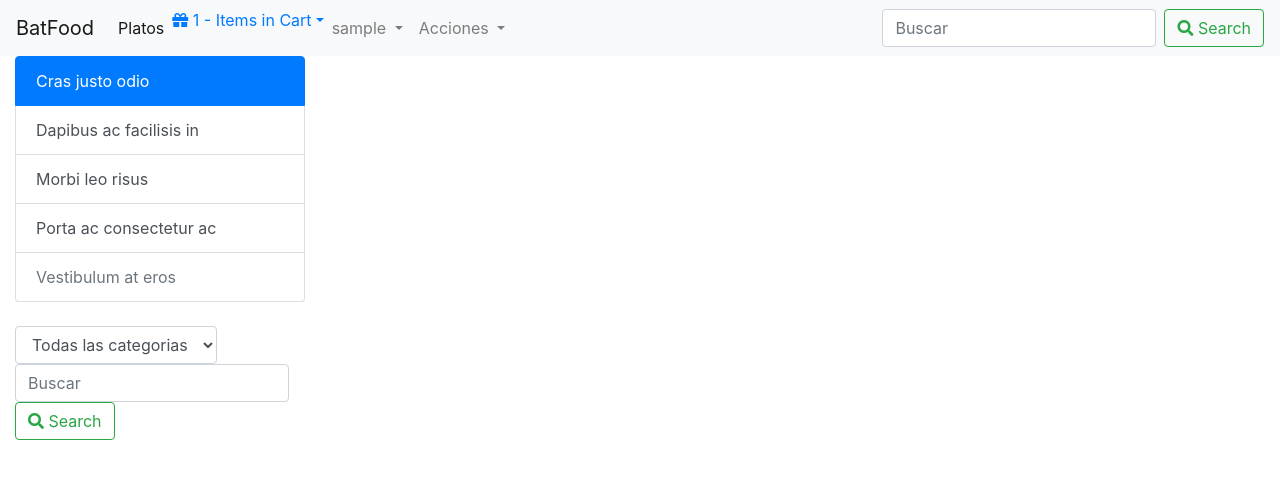
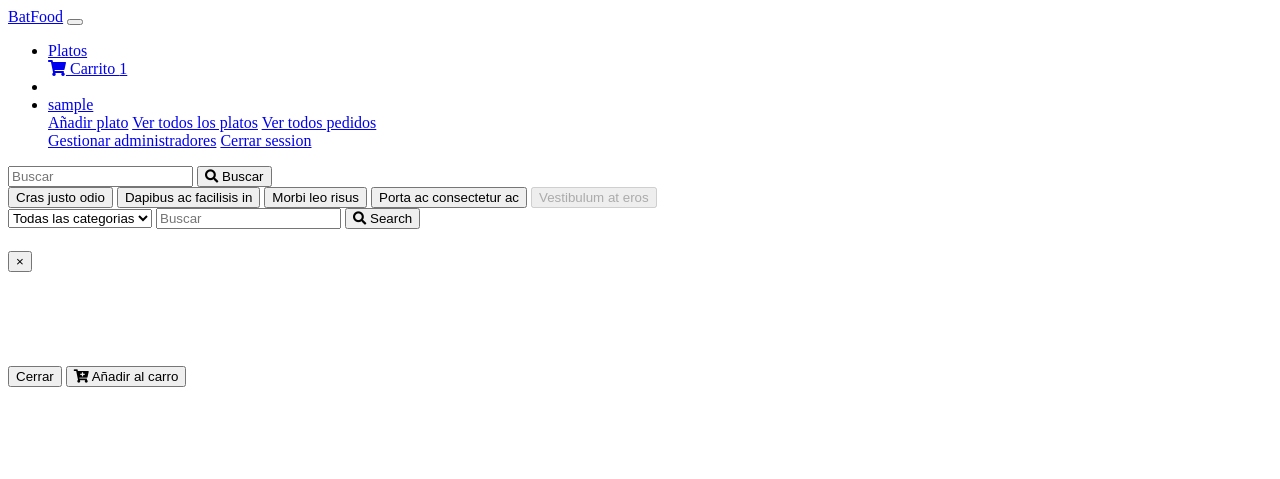
Before and after one commit to BatCodeDev/reto3, a PHP site: the page made by index.php in a window 1280 px wide. Shown: the top 479 px of the page. Run offline with PHP 8.4, Linux system fonts and the light colour scheme; the visitor is signed in with stand-in values (Sample User, id 1); data that the repository does not hold is empty; some libraries are stand-ins or nearby versions.

Commit message:
Add files via upload

```diff
--- a/view/addProductView.twig
+++ b/view/addProductView.twig
@@ -1,6 +1,6 @@
 {% extends "genericLayout.twig" %}
 {% block content %}
-    <form action="index.php?controller=Product&action=insert" class="col-6 offset-3" method="post" enctype="multipart/form-data">
+    <form action="index.php?controller=Product&action=insert" class="col-md-6 offset-md-3" method="post" enctype="multipart/form-data">
         <div class="form-group">
             <label for="name">Nombre</label>
             <input id="name" name="name" class="form-control" type="text">
--- a/view/adminLoginView.twig
+++ b/view/adminLoginView.twig
@@ -1,6 +1,6 @@
 {% extends "genericLayout.twig"%}
 {% block content %}
-    <form id="loginForm" class="col-6 offset-3" onsubmit="return ajax_listen(this.id, 'index.php?controller=User&action=loginValidate', errorLogin, true)">
+    <form id="loginForm" class="col-md-6 offset-md-3" onsubmit="return ajax_listen(this.id, 'index.php?controller=User&action=loginValidate', errorLogin)">
         <div class="modal-body">
             <div class="form-group">
                 <label for="user">Usuario</label>
@@ -13,8 +13,7 @@
             <div class="form-group">
                 <div id="msg" class="alert"><i class="fas"></i><span></span></div>
             </div>
-            <button type="button" class="btn btn-outline-primary" data-dismiss="modal">Cerrar</button>
-            <button type="submit" class="btn btn-outline-success"><i class="fas fa-sign-in-alt"></i> Aceptar</button>
+            <button type="submit" class="btn btn-outline-primary"><i class="fas fa-sign-in-alt"></i> Aceptar</button>
         </div>
     </form>
 {% endblock %}
--- a/view/genericLayout.twig
+++ b/view/genericLayout.twig
@@ -3,14 +3,13 @@
 <head>
     <meta charset="UTF-8">
     <meta name="viewport" content="width=device-width">
-    <link rel="stylesheet" href="bootstrap/bootstrap.css">
-    <script src="bootstrap/jquery.js"></script>
+    <script src="js/jquery.js"></script>
+    <link rel="stylesheet" href="mdb/css/addons/datatables.css">
     <script src="bootstrap/bootstrap.js"></script>
     <script src="js/main.js"></script>
-    <link href="bootstrap/fontAwesome.css">
+    <link rel="stylesheet" href="scss/main.css">
     <link rel="stylesheet" href="https://use.fontawesome.com/releases/v5.6.3/css/all.css"
           integrity="sha384-UHRtZLI+pbxtHCWp1t77Bi1L4ZtiqrqD80Kn4Z8NTSRyMA2Fd33n5dQ8lWUE00s/" crossorigin="anonymous">
-    <link rel="stylesheet" href="scss/main.css">
     <title>{{ user }}</title>
     <nav class="navbar navbar-expand-lg navbar-light bg-light">
         <a class="navbar-brand" href="index.php">BatFood</a>
@@ -22,18 +21,9 @@
                 <li class="nav-item {{ activate }}">
                     <a class="nav-link" href="index.php?controller=Product&action=toProducts">Platos <span class="sr-only">(current)</span></a>
                 </li>
-                <li class="dropdown">
-                    <a href="#" id="quantity" class="dropdown-toggle" data-toggle="dropdown" role="button" aria-expanded="false"> <span class="fa fa-gift bigicon"></span> {{ listProduct|length }} - Items in Cart<span class="caret"></span></a>
-                  <ul class="dropdown-menu dropdown-cart" role="menu">
-                        <div id="listProduct">
-                            {% for element in listProduct
-                                %}
-                                {{element}}
-
-                            {% endfor %}
-                        </div>
-                   </ul>
-                </li>
+                <a href="index.php?controller=Order&action=cart" class="btn btn-primary">
+                  <i class="fas fa-shopping-cart"></i> Carrito <span id="cartButtonQty" class="badge badge-light">{{ listProduct }}</span>
+                </a>
                 <li class="nav-item">
                     {% if user != null %}
                     <li class="nav-item dropdown">
@@ -41,30 +31,19 @@
                             {{ user }}
                         </a>
                         <div class="dropdown-menu" aria-labelledby="navbarDropdown">
-                            <a class="dropdown-item" href="#">Action</a>
+                            <a class="dropdown-item" href="index.php?controller=Product&action=addProduct">Añadir plato</a>
+                            <a class="dropdown-item" href="index.php?controller=Product&action=allProducts">Ver todos los platos</a>
+                            <a class="dropdown-item" href="index.php?controller=Order&action=allOrders">Ver todos pedidos</a>
                             <div class="dropdown-divider"></div>
+                            <a class="dropdown-item" href="index.php?controller=User&action=toManageAdmins">Gestionar administradores</a>
                             <a class="dropdown-item" href="index.php?controller=User&action=logOut">Cerrar session</a>
                         </div>
                     </li>
-                </li>
                     {% endif %}
-                {% if user != null %}
-                <li class="nav-item dropdown">
-                    <a class="nav-link dropdown-toggle" href="#" id="navbarDropdown" role="button" data-toggle="dropdown" aria-haspopup="true" aria-expanded="false">
-                        Acciones
-                    </a>
-                        <div class="dropdown-menu" aria-labelledby="navbarDropdown">
-                            <a class="dropdown-item" href="index.php?controller=Product&action=addProduct">Añadir plato</a>
-                            <a class="dropdown-item" href="index.php?controller=User&action=toManageAdmins">Gestionar administradores</a>
-                            <div class="dropdown-divider"></div>
-                            <a class="dropdown-item" href="#">Something else here</a>
-                        </div>
-                </li>
-                {% endif %}
             </ul>
             <form class="form-inline my-2 my-lg-0">
                 <input class="form-control mr-sm-2" type="search" placeholder="Buscar" aria-label="Search">
-                <button class="btn btn-outline-success my-2 my-sm-0" type="submit"><i class="fas fa-search"></i> Search</button>
+                <button class="btn btn-outline-primary my-2 my-sm-0" type="submit"><i class="fas fa-search"></i> Buscar</button>
             </form>
         </div>
     </nav>
@@ -74,4 +53,6 @@
         {% block content %}{% endblock %}
     </div>
 </body>
+   <script type="text/javascript" src="mdb/js/addons/datatables.js"></script>
+   <script type="text/javascript" src="js/modal.js"></script>
 </html>
--- a/view/productsView.twig
+++ b/view/productsView.twig
@@ -11,7 +11,7 @@
                 <button type="button" class="list-group-item list-group-item-action">Porta ac consectetur ac</button>
                 <button type="button" class="list-group-item list-group-item-action" disabled>Vestibulum at eros</button>
             </div>
-            <br>
+            <div>
                 <form class="form-inline my-2 my-lg-0" id="searchForm" onsubmit="return ajax_listen(this.id, 'index.php?controller=Category&action=searchP', searchProducts)">
                     <select class="selectpicker  show-menu-arrow form-control" name="category" id="category">
                         <option value="0">Todas las categorias</option>
@@ -23,15 +23,34 @@
                     <button class="btn btn-outline-success my-2 my-sm-0" type="submit"><i class="fas fa-search"></i> Search</button>
                 </form>
             </div>
+        </div>
         <div class="col-md-9">
-            <div id="modelContainter"></div>
+            <div class="row" id="resultSearch">
+                    <div class="row">
+                        {% for product in products %}
+                            <div class="card col-md-4 col-6 p-0" style="width: 18rem;">
+                                <img id="{{ product.id }}" src="img/productImg/{{ product.img }}" class="card-img-top" alt="..." {#onclick="modal(this.id)"#}
+                                     data-toggle="modal" data-target="#ProductModal"
+                                     data-id="{{ product.id }}"
+                                     data-name="{{ product.name }}"
+                                     data-prize="{{ product.prize }}"
+                                     data-img="{{ product.img }}"
+                                     data-desc="{{ product.description }}">
+                                <div class="card-body">
+                                    <p class="card-text">
+                                        {{ product.name }}</p>
+                                </div>
+                            </div>
+                        {% endfor %}
+                    </div>
+            </div>
+        </div>
         <div class="modal fade" id="ProductModal" tabindex="-1" role="dialog" aria-labelledby="ProductModalLabel" aria-hidden="true">
             <div class="modal-dialog" role="document">
                 <div class="modal-content">
                     <form id="product" onsubmit="return ajax_listen(this.id, 'index.php?controller=Product&action=addCart', addCart)">
-
                         <div class="modal-header">
-                                <h5 name="nameProduct" class="modal-title" id="ProductModalLabel">Modal title</h5>
+                            <h5 name="nameProduct" class="modal-title" id="ProductModalLabel"></h5>
                             <button type="button" class="close" data-dismiss="modal" aria-label="Close">
                                 <span aria-hidden="true">&times;</span>
                             </button>
@@ -42,30 +61,22 @@
                             <input type="hidden" name="prizeProduct">
                             <input type="hidden" name="imgProduct">
                         </div>
-                            <div class="modal-body"></div>
+                        <div class="modal-body">
+                            <div class="row">
+                                <div id="pImg" class="col-3">
+                                    <img height="90">
+                                </div>
+                                <div id="pDesc" class="col-9"></div>
+                            </div>
+                        </div>
                         <div class="modal-footer">
-                                <button type="button" class="btn btn-secondary" data-dismiss="modal">Close</button>
-                                <input type="submit" class="btn btn-primary" id="buy" value="Comprar">
+                            <div id="pPrize" class="col-md-6"></div>
+                            <button type="button" class="btn btn-secondary" data-dismiss="modal">Cerrar</button>
+                            <button type="submit" class="btn btn-primary" id="buy"> <i class="fas fa-cart-plus"></i> Añadir al carro</button>
                         </div>
                     </form>
                 </div>
             </div>
         </div>
-            <div class="row" id="resultSearch">
-                {% if search is defined %}
-
-                {% else %}
-                    {% for product in products %}
-                        <div class="card col-md-4 col-6 p-0" style="width: 18rem;">
-                            <img id="{{ product.id }}" src="img/productImg/{{ product.img }}" class="card-img-top" alt="..." onclick="modal(this.id)" data-toggle="modal" data-target="#ProductModal">
-                            <div class="card-body">
-                                <p class="card-text">
-                                    {{ product.name }}</p>
-                            </div>
-                        </div>
-                    {% endfor %}
-                {% endif %}
-            </div>
-        </div>
     </div>
 {% endblock %}
```
Also changed, not shown: view/adminOrdersView.twig (added, +40 -0 lines), view/adminProductsView.twig (added, +39 -0 lines), view/manageAdminsView.twig (+9 -6 lines), view/newOrderView.twig (+10 -6 lines), view/productDetailsView.twig (added, +31 -0 lines). Lines whose indentation alone changed are shown as unchanged.
